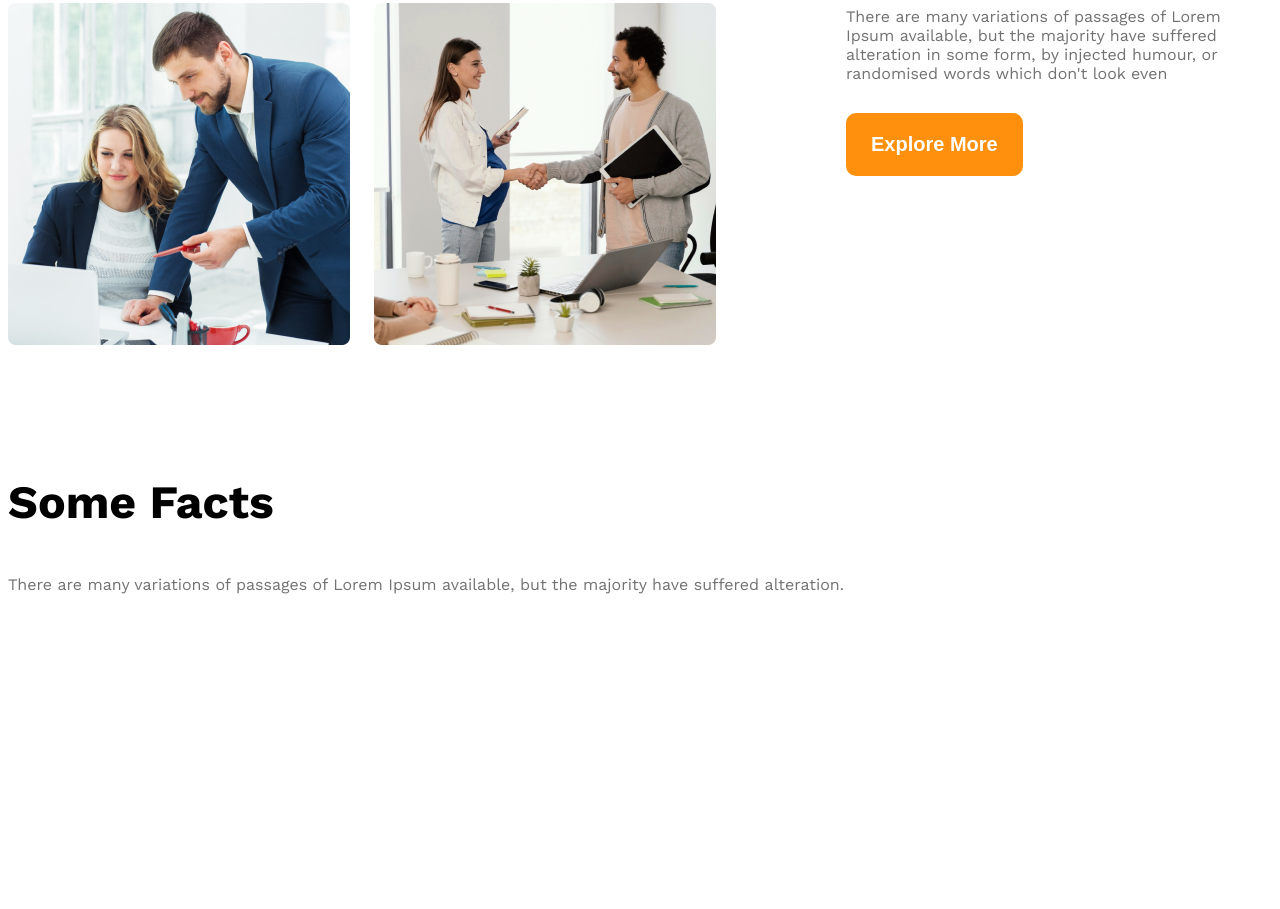
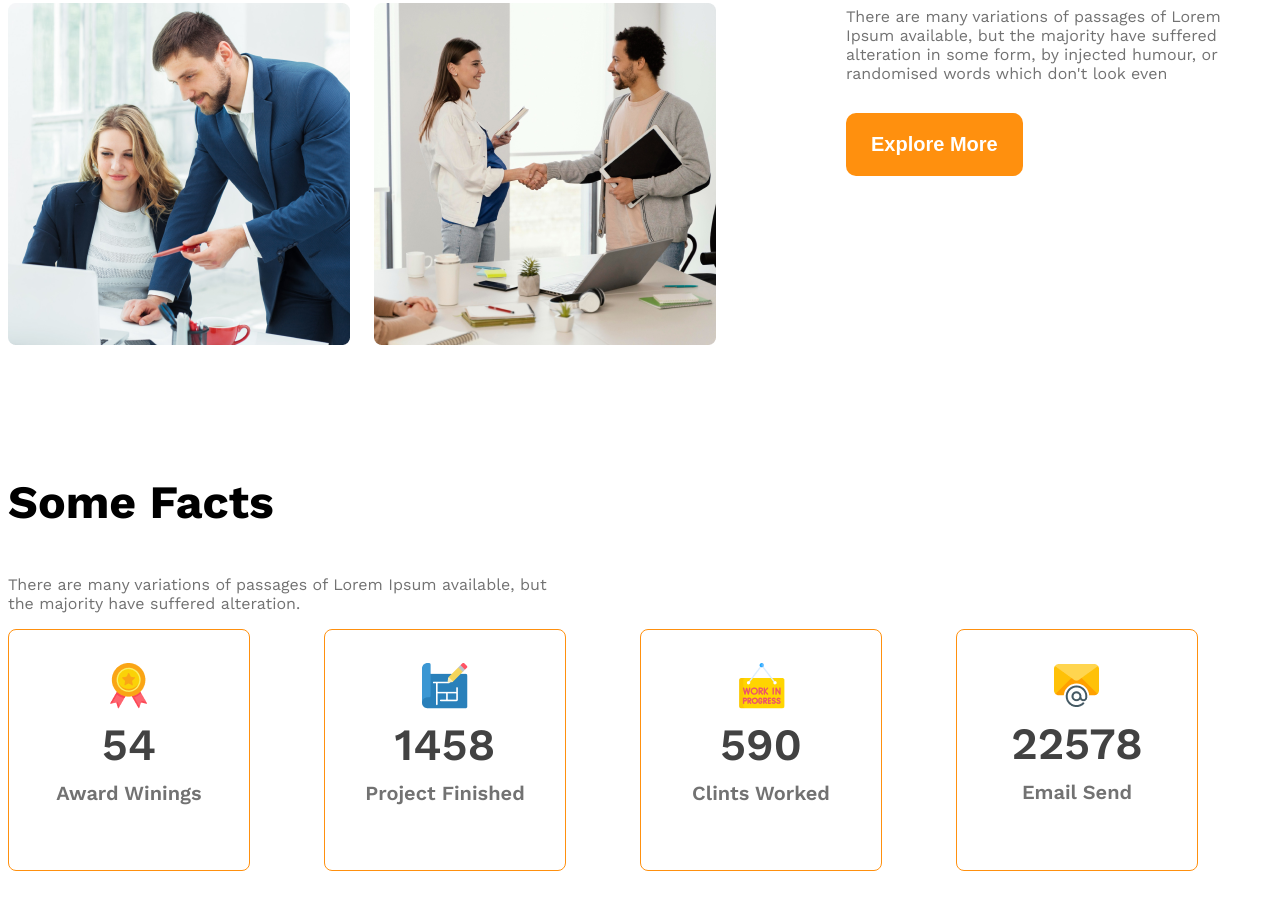
Before and after one commit to jamilWebdesign2024/g3-architects-resources-responsive, a plain HTML site: page index.html in a window 1280 px wide. Shown: the part 1709-2618 px from the top of the page. Before the commit the page ends 2433 px from the top, so only its background shows below. Drawn offline with nearby package versions, Linux system fonts and the light colour scheme.

Commit message:
some fects

```diff
--- a/index.html
+++ b/index.html
@@ -47,7 +47,36 @@
         <!-- features will enjoy -->
         <section>
             <h3 class="section-title">Some Facts</h3>
-            <p class="text-light-gray">There are many variations of passages of Lorem Ipsum available, but the majority have suffered alteration.</p>
+            <p class="text-light-gray fects-description">There are many variations of passages of Lorem Ipsum available, but the majority have suffered alteration.</p>
+            <div class="facts-container">
+                <div class="fact-card display-flex">
+                    <div>
+                    <img src="images/icons/ribon.png" alt="" class="fact-icon">
+                    <h4 class="fact-number text-gray">54</h4>
+                    <h5 class="fact-name text-light-gray">Award Winings</h5>
+                    </div>
+                </div>
+                <div class="fact-card display-flex">
+                    <div>
+                    <img src="images/icons/projects.png" alt="" class="fact-icon">
+                    <h4 class="fact-number text-gray">1458</h4>
+                    <h5 class="fact-name text-light-gray">Project Finished</h5>
+                    </div>
+                </div>
+                <div class="fact-card display-flex">
+                    <div>
+                    <img src="images/icons/customers.png" alt="" class="fact-icon">
+                    <h4 class="fact-number text-gray">590</h4>
+                    <h5 class="fact-name text-light-gray">Clints Worked</h5>
+                    </div>
+                </div>
+                <div class="fact-card display-flex">
+                    <div>
+                    <img src="images/icons/email.png" alt="" class="fact-icon">
+                    <h4 class="fact-number text-gray">22578</h4>
+                    <h5 class="fact-name text-light-gray">Email Send</h5>
+                    </div>
+                </div>
         </section>
 
         <!-- some facts -->
--- a/styles/style.css
+++ b/styles/style.css
@@ -74,7 +74,7 @@
     font-weight: 500;
     color: #;
   }
-  .navbar, .banner{
+  .navbar, .banner main{
     max-width: 1440px;
     margin: 0 auto;
   }
@@ -112,6 +112,35 @@
 .feature-description{
     margin-bottom: 30px;
 }
+
+/* some facts related styles */
+.facts-container{
+    display: grid;
+    grid-template-columns: repeat(4, 1fr);
+}
+.fact-card{
+    border: 1px solid #FF900E;
+    width: 240px;
+    height: 240px;
+    border-radius: 8px;
+    justify-content: center;
+    align-items: center;
+    text-align: center;
+}
+.fact-number{
+    font-size: 2.8rem;
+    font-weight: 600;
+    margin-top: 5px;
+    margin-bottom: 10px;
+}
+.fact-name{
+    font-size: 1.25rem;
+    font-weight: 600;
+    margin-top: 10px;
+}
+.fects-description{
+    max-width: 540px;
+}
 /* responsive media query */
 @media screen and (max-width: 576px){
     .navbar,
```
